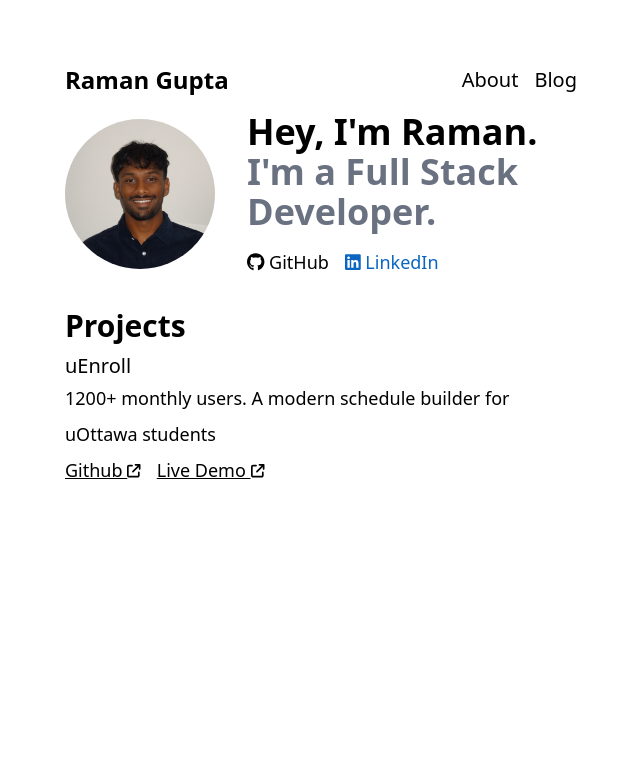
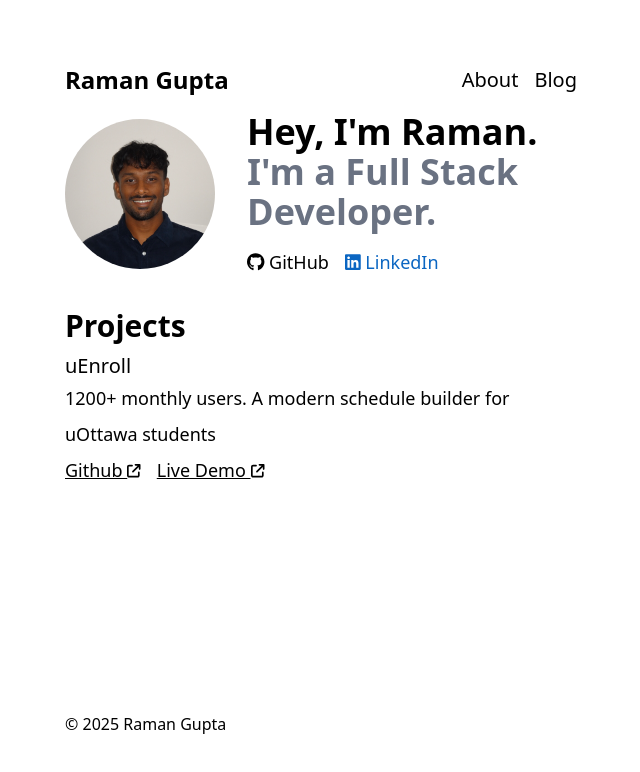
Before and after one commit to g-raman/personal-website, a Next.js app: page / in a window 1280 px wide. Shown: the top 772 px of the page, without its empty margins (319-959 px from the left). Built offline with nearby package versions, Linux system fonts and the light colour scheme.

Commit message:
feat: add footer

```diff
--- a/src/app/page.tsx
+++ b/src/app/page.tsx
@@ -1,13 +1,15 @@
+import Footer from "@/components/Footer/Footer";
 import Header from "@/components/Header/Header";
 import Main from "@/components/Main/Main";
 import ProfileCard from "@/components/ProfileCard/ProfileCard";
 
 export default function Home() {
   return (
-    <div className="flex flex-col gap-4 px-96 py-16">
+    <div className="flex h-dvh flex-col gap-4 px-96 py-16">
       <Header />
       <ProfileCard />
       <Main />
+      <Footer />
     </div>
   );
 }
--- /dev/null
+++ b/src/components/Footer/Footer.tsx
@@ -0,0 +1,4 @@
+export default function Footer() {
+  const year = new Date().getUTCFullYear();
+  return <footer className="mt-auto">&copy;&nbsp;{year} Raman Gupta</footer>;
+}
```
